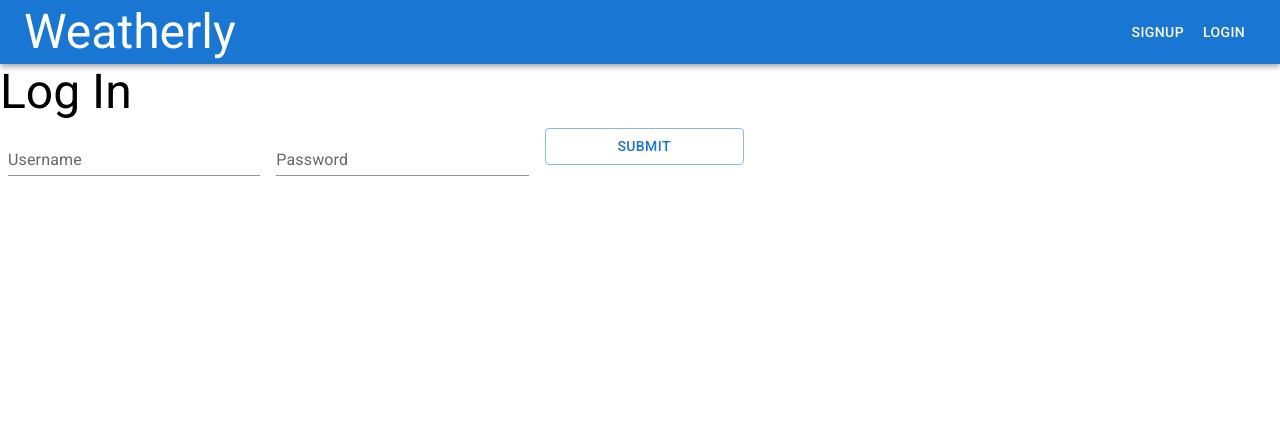
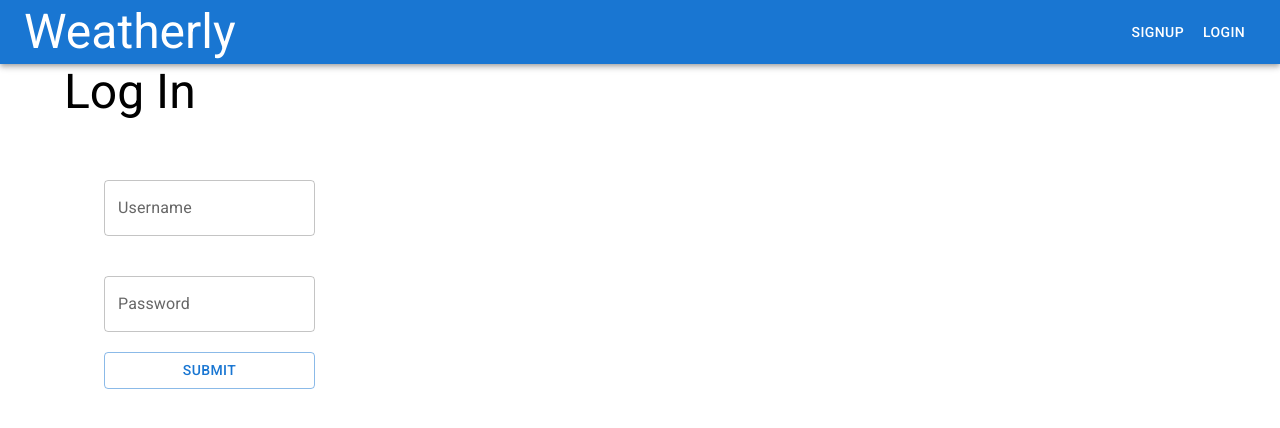
Before and after one commit to PeteDarinzo/Weatherly-Frontend, a React (Create React App) app: page /login in a window 1280 px wide. Shown: the top 428 px of the page. Built offline with nearby package versions, Linux system fonts and the light colour scheme; no server answers.

Commit message:
minor styling

```diff
--- a/src/Components/LoginForm.js
+++ b/src/Components/LoginForm.js
@@ -3,11 +3,26 @@ import Box from '@mui/material/Box';
 import TextField from '@mui/material/TextField';
 import Typography from '@mui/material/Typography';
 import Button from '@mui/material/Button';
+import Container from '@mui/material/Container';
+import FormControl from '@mui/material/FormControl';
+import { makeStyles } from "@mui/styles";
 
+const useStyles = makeStyles({
+  form: {
+    margin: 20,
+    padding: 20
+  },
+  field: {
+    marginTop: 20,
+    marginBottom: 20,
+    display: "block"
+  }
+});
 
 
 const LoginForm = ({ login }) => {
 
+  const classes = useStyles();
 
   const initialState = {
     username: "",
@@ -32,21 +47,16 @@ const LoginForm = ({ login }) => {
 
 
   return (
-    <div>
+    <Container>
       <Typography variant="h3">Log In</Typography>
-      <Box
-        component="form"
-        onSubmit={handleSubmit}
-        sx={{
-          '& > :not(style)': { m: 1, width: '25ch' },
-        }}
-        noValidate
-        autoComplete="off">
-        <TextField name="username" id="username" label="Username" variant="standard" value={formData.username} onChange={handleChange} />
-        <TextField name="password" id="password" label="Password" variant="standard" value={formData.password} onChange={handleChange} />
-        <Button type="submit" onClick={handleSubmit} variant="outlined">Submit</Button>
-      </Box>
-    </div>
+      <form className={classes.form} onSubmit={handleSubmit}>
+        <FormControl>
+          <TextField className={classes.field} name="username" id="username" label="Username" variant="outlined" value={formData.username} onChange={handleChange} />
+          <TextField className={classes.field} name="password" id="password" label="Password" variant="outlined" value={formData.password} onChange={handleChange} />
+          <Button type="submit" variant="outlined">Submit</Button>
+        </FormControl>
+      </form>
+    </Container>
   );
 }
 
--- a/src/Components/MovieComponents/MovieList.js
+++ b/src/Components/MovieComponents/MovieList.js
@@ -4,9 +4,9 @@ import Container from '@mui/material/Container';
 import Stack from '@mui/material/Stack';
 import { useSelector, useDispatch } from "react-redux";
 import { fetchTitlesFromAPI } from "../../Actions/actions";
-import MoviePaper from "./MoviePaper";
 import Grid from '@mui/material/Grid';
 import { makeStyles } from "@mui/styles";
+import { Typography } from "@mui/material";
 
 const useStyles = makeStyles({
   container: {
@@ -39,6 +39,7 @@ const MovieList = ({ username }) => {
 
   return (
     <Container className={classes.container}>
+      <Typography my={5} variant="h2">Your Movies:</Typography>
       <Grid container spacing={4} >
           {titles.map(m => {
             return (
--- a/src/Components/SearchComponents/SearchList.js
+++ b/src/Components/SearchComponents/SearchList.js
@@ -2,7 +2,6 @@ import React, { useEffect, useState } from "react";
 import SearchCard from "./SearchCard";
 import Container from '@mui/material/Container';
 import Stack from '@mui/material/Stack';
-import SearchPaper from "./SearchPaper";
 
 import { makeStyles } from "@mui/styles";
 
```
